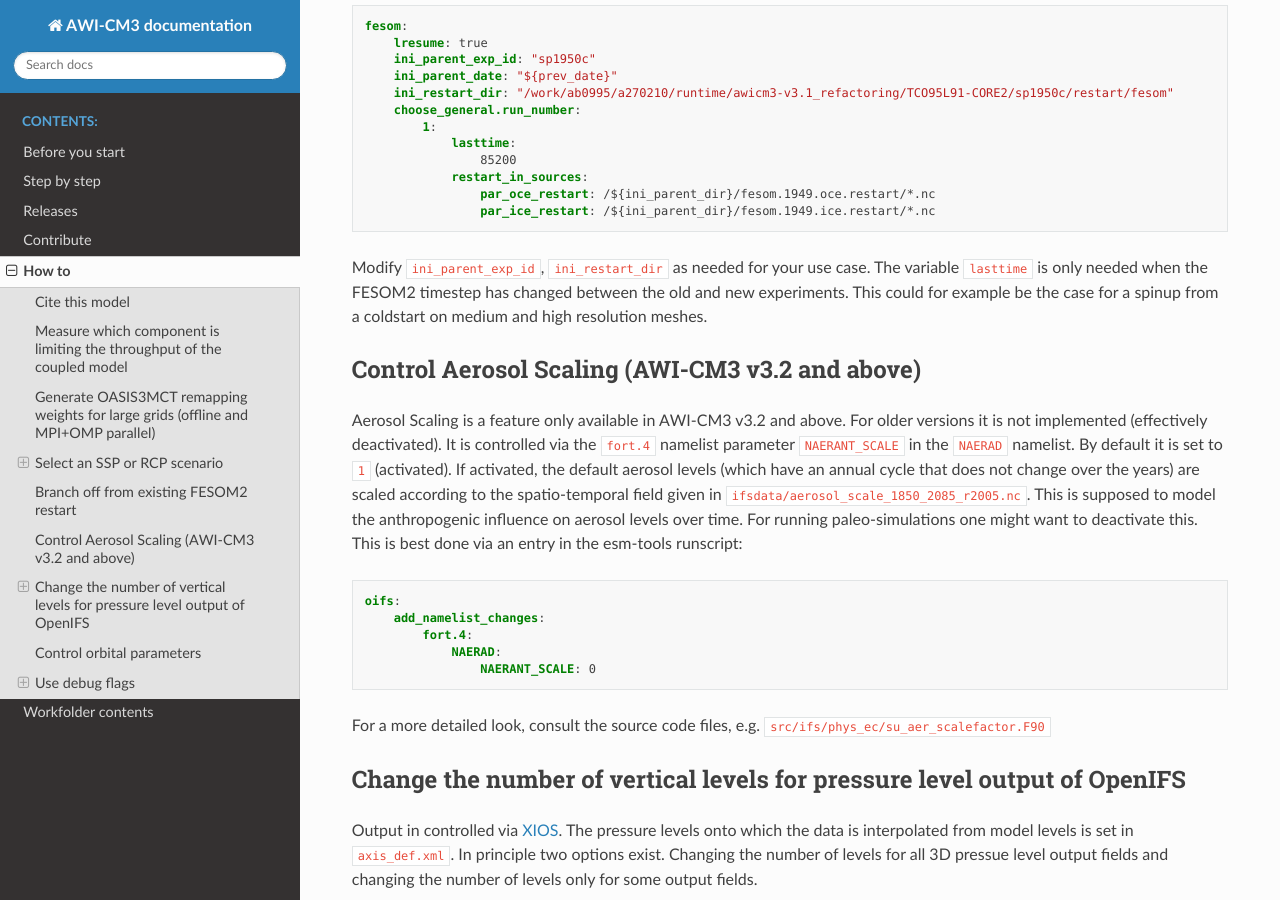
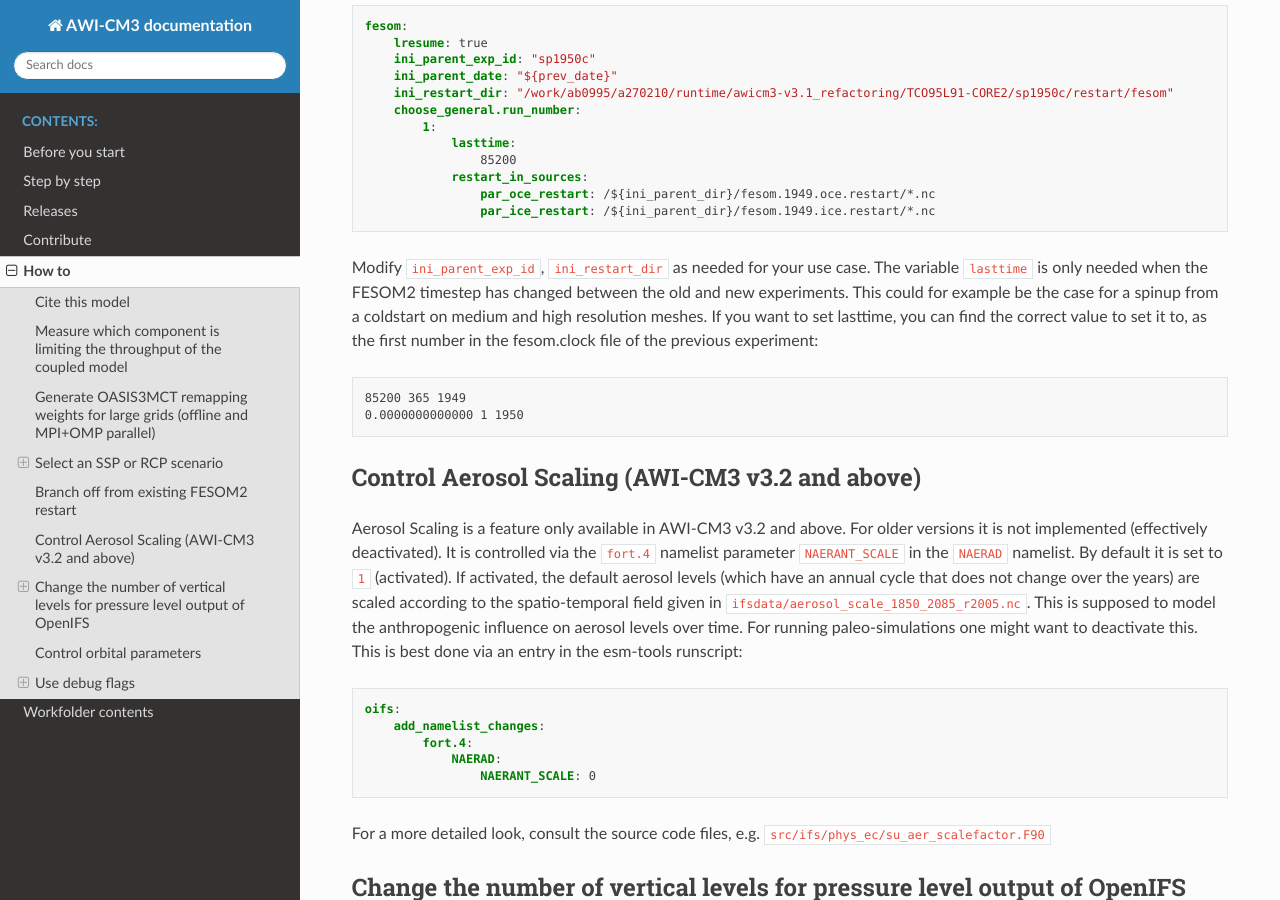
Before and after one commit to AWI-ESM/documentation_AWI-CM3, a Sphinx documentation site: the page built from source/how_to.rst, in a window 1280 px wide and 900 px high, scrolled down 3593 px. Built offline with Sphinx 7.4.7 and the Read the Docs theme 3.1.0, drawn with Linux system fonts in a browser that asks for light colours.

Commit message:
Update how_to.rst

```diff
--- a/source/how_to.rst
+++ b/source/how_to.rst
@@ -154,7 +154,12 @@
                    par_oce_restart: /${ini_parent_dir}/fesom.1949.oce.restart/*.nc
                    par_ice_restart: /${ini_parent_dir}/fesom.1949.ice.restart/*.nc
 
-Modify ``ini_parent_exp_id``, ``ini_restart_dir`` as needed for your use case. The variable ``lasttime`` is only needed when the FESOM2 timestep has changed between the old and new experiments. This could for example be the case for a spinup from a coldstart on medium and high resolution meshes.
+Modify ``ini_parent_exp_id``, ``ini_restart_dir`` as needed for your use case. The variable ``lasttime`` is only needed when the FESOM2 timestep has changed between the old and new experiments. This could for example be the case for a spinup from a coldstart on medium and high resolution meshes. If you want to set lasttime, you can find the correct value to set it to, as the first number in the fesom.clock file of the previous experiment:
+
+.. code-block:: yaml
+
+   85200 365 1949
+   0.0000000000000 1 1950
 
 
 Control Aerosol Scaling (AWI-CM3 v3.2 and above)
```
